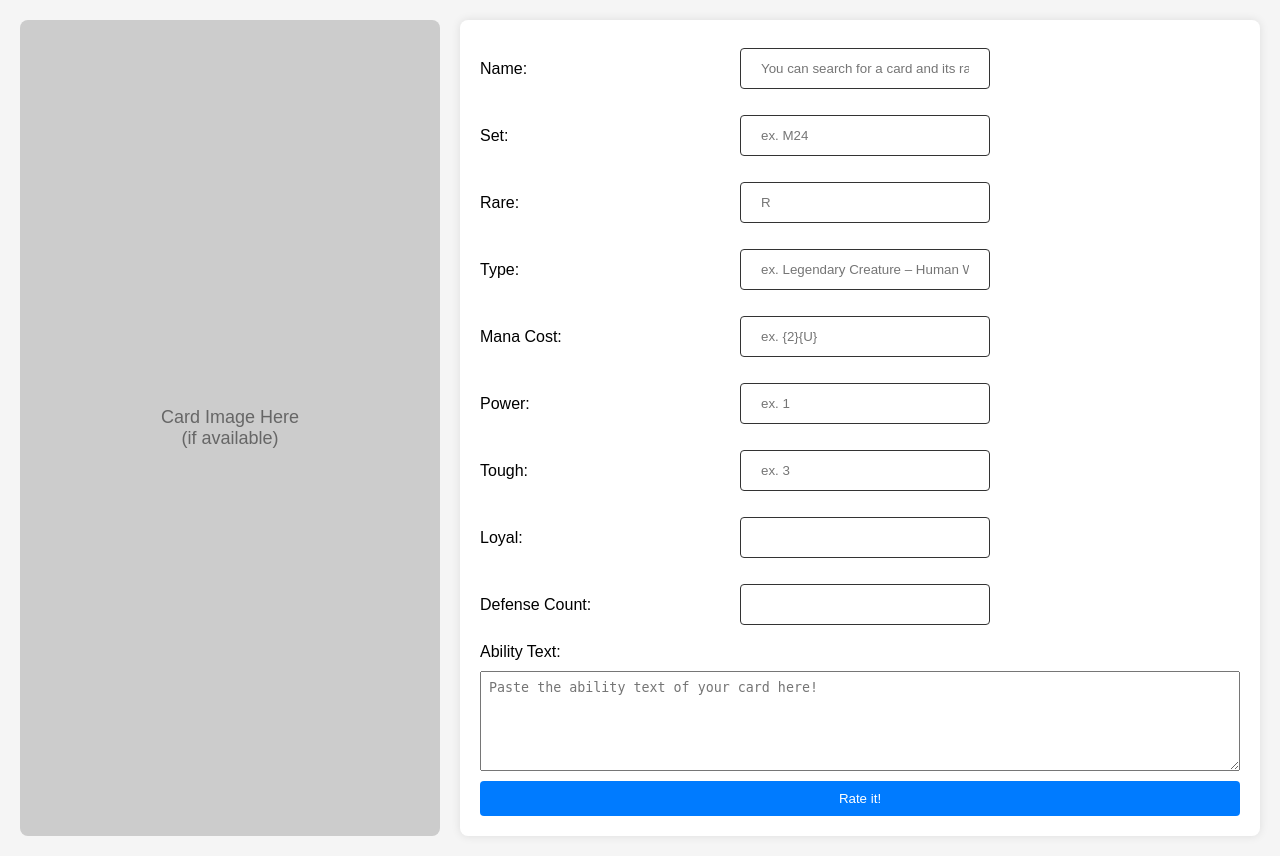
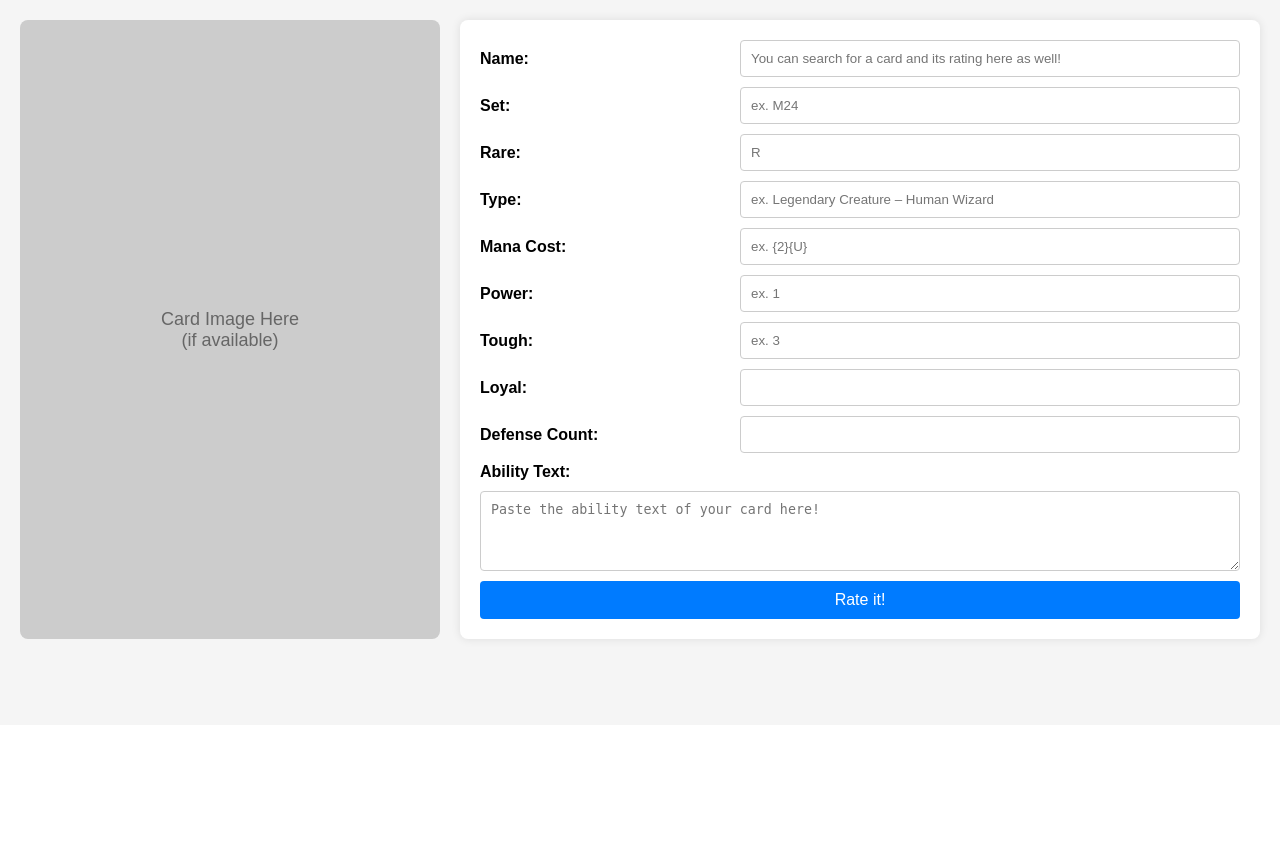
Before and after one commit to dharalam/mtg_goodwords, a Flask app: page / in a window 1280 px wide. Shown: the part 75-931 px from the top of the page. After the commit the page ends 720 px from the top, so only its background shows below. Run offline with Flask 3, Linux system fonts and the light colour scheme.

Commit message:
Finally fixed the css
css styling actually shows now instead of the barebones html

```diff
--- a/static/style.css
+++ b/static/styles/style.css
@@ -20,7 +20,7 @@ header {
 }
 
 .logo-img img {
-    height: 50px; /* Adjust the height as needed */
+    height: 50px;
 }
 
 nav ul {
@@ -73,39 +73,33 @@ form {
     gap: 10px;
 }
 
-input[type=text] {
-    width: 50%;
-    padding: 12px 20px;
-    margin: 8px 0;
-    display: inline-block;
-    border: 1px solid #333;
+input[type=text], textarea {
+    width: 100%;
+    padding: 10px;
+    border: 1px solid #ccc;
     border-radius: 4px;
     box-sizing: border-box;
 }
 
 label {
+    font-weight: bold;
     align-self: center;
-}
-
-input, textarea {
-    width: 100%;
-    padding: 8px;
-    box-sizing: border-box;
 }
 
 textarea {
     grid-column: span 2;
-    height: 100px;
+    height: 80px;
 }
 
 button {
     grid-column: span 2;
-    padding: 10px;
-    background-color: #007BFF;
-    color: white;
+    padding: 10px 20px;
+    background-color: #007bff;
+    color: #fff;
     border: none;
+    border-radius: 4px;
     cursor: pointer;
-    border-radius: 4px;
+    font-size: 16px;
 }
 
 button:hover {
@@ -115,10 +109,13 @@ button:hover {
 .result {
     margin-top: 20px;
     text-align: center;
+    padding: 20px;
+    background-color: #f1f1f1;
+    border-radius: 8px;
 }
 
 .score {
-    font-size: 32px;
+    font-size: 24px;
     color: green;
     font-weight: bold;
 }
--- a/templates/full.html
+++ b/templates/full.html
@@ -4,7 +4,7 @@
     <meta charset="UTF-8">
     <meta name="viewport" content="width=device-width, initial-scale=1.0">
     <title>MtG GoodWords Sentiment Analysis</title>
-    <link rel="stylesheet" href="style.css">
+    <link rel="stylesheet" type="text/css" href="{{ url_for('static', filename='styles/style.css') }}">
 </head>
 <body>
     <header>
```
